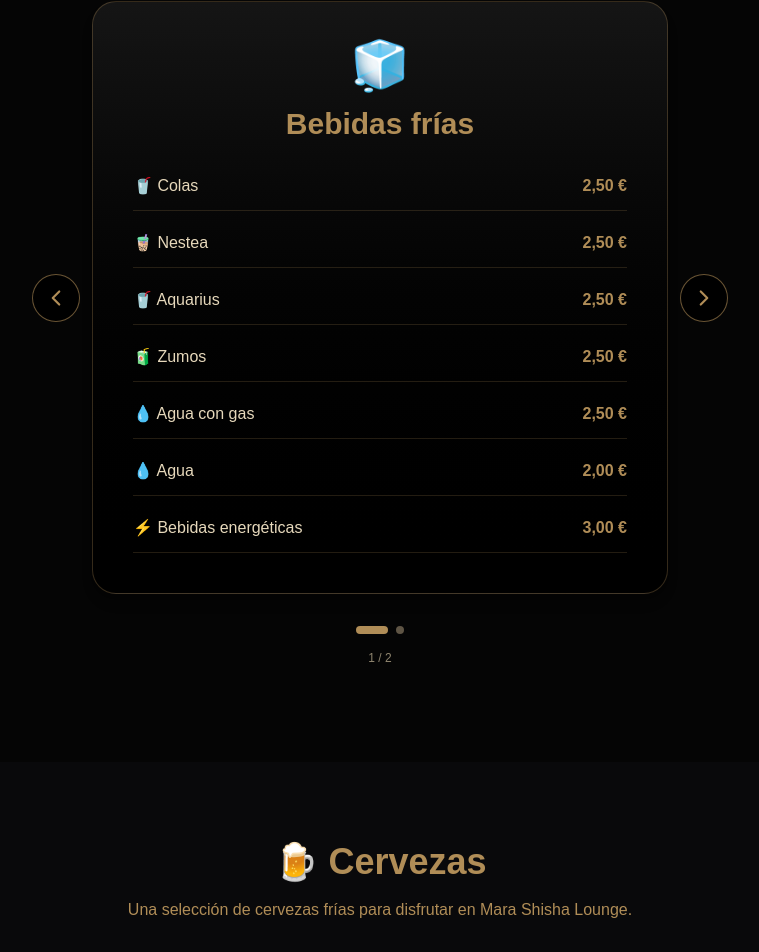
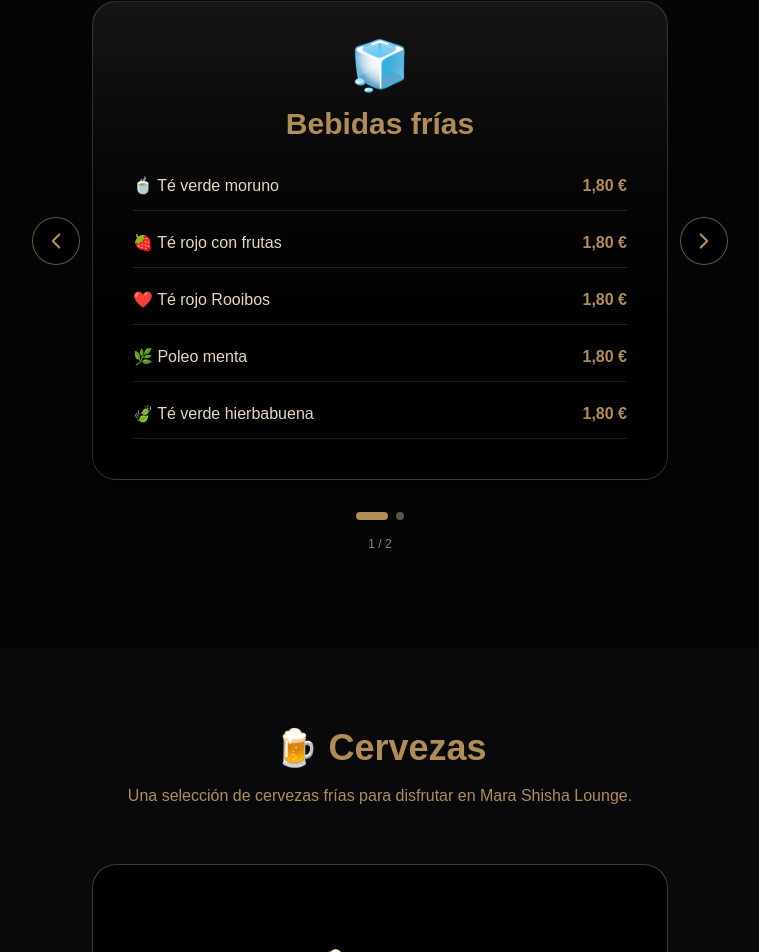
Before and after one commit to marashishalounge/mara-shisha-v2, a Next.js app: page / in a window 1280 px wide. Shown: the part 6128-7080 px from the top of the page, without its empty margins (260-1019 px from the left). Built offline with nearby package versions, Linux system fonts and the light colour scheme; no server answers.

Commit message:
Actualiza bebidas calientes

```diff
--- a/app/components/Beverages.tsx
+++ b/app/components/Beverages.tsx
@@ -1,4 +1,3 @@
-
 "use client";
 
 import { useState } from "react";
@@ -15,25 +14,25 @@ export default function Beverages() {
       id: "frias",
       emoji: "🧊",
       title: t.beverages.frias,
-      items: [
-        [`🥤 ${t.beverages.cola}`, "2,50 €"],
-        [`🧋 ${t.beverages.nestea}`, "2,50 €"],
-        [`🥤 ${t.beverages.aquarius}`, "2,50 €"],
-        [`🧃 ${t.beverages.zumos}`, "2,50 €"],
-        [`💧 ${t.beverages.aguaGas}`, "2,50 €"],
-        [`💧 ${t.beverages.agua}`, "2,00 €"],
-        [`⚡ ${t.beverages.energeticas}`, "3,00 €"],
+         items: [
+        [`🍵 ${t.beverages.teVerdeMoruno}`, "1,80 €"],
+        [`🍓 ${t.beverages.teRojoFrutas}`, "1,80 €"],
+        [`❤️ ${t.beverages.teRooibos}`, "1,80 €"],
+        [`🌿 ${t.beverages.poleoMenta}`, "1,80 €"],
+        [`🍃 ${t.beverages.teVerdeHierbabuena}`, "1,80 €"],
+
       ],
     },
     {
       id: "calientes",
-      emoji: "☕",
+     emoji: "☕",
       title: t.beverages.calientes,
       items: [
-        [`🍵 ${t.beverages.teVerde}`, "2,00 €"],
-        [`🫖 ${t.beverages.teMoruno}`, "2,00 €"],
-        [`🍋 ${t.beverages.teLimon}`, "2,00 €"],
-        [`☕ ${t.beverages.infusiones}`, "2,00 €"],
+        [`🍵 ${t.beverages.teVerdeMoruno}`, "1,80 €"],
+        [`🍓 ${t.beverages.teRojoFrutas}`, "1,80 €"],
+        [`❤️ ${t.beverages.teRooibos}`, "1,80 €"],
+        [`🌿 ${t.beverages.poleoMenta}`, "1,80 €"],
+        [`🍃 ${t.beverages.teVerdeHierbabuena}`, "1,80 €"],
       ],
     },
   ];
--- a/app/i18n/translations.ts
+++ b/app/i18n/translations.ts
@@ -162,10 +162,11 @@ export const translations = {
 
       calientes: "Bebidas calientes",
 
-      teVerde: "Té verde",
-      teMoruno: "Té moruno",
-      teLimon: "Té limón",
-      infusiones: "Infusiones",
+      teVerdeMoruno: "Té verde moruno",
+      teRojoFrutas: "Té rojo con frutas",
+      teRooibos: "Té rojo Rooibos",
+      poleoMenta: "Poleo menta",
+      teVerdeHierbabuena: "Té verde hierbabuena",
 
       anterior: "Bebida anterior",
       siguiente: "Siguiente bebida",
@@ -400,10 +401,11 @@ export const translations = {
 
       calientes: "Hot drinks",
 
-      teVerde: "Green tea",
-      teMoruno: "Moroccan tea",
-      teLimon: "Lemon tea",
-      infusiones: "Herbal teas",
+      teVerdeMoruno: "Moroccan green tea",
+      teRojoFrutas: "Red tea with fruits",
+      teRooibos: "Rooibos red tea",
+      poleoMenta: "Pennyroyal mint",
+      teVerdeHierbabuena: "Green tea with spearmint",
 
       anterior: "Previous drink",
       siguiente: "Next drink",
```
